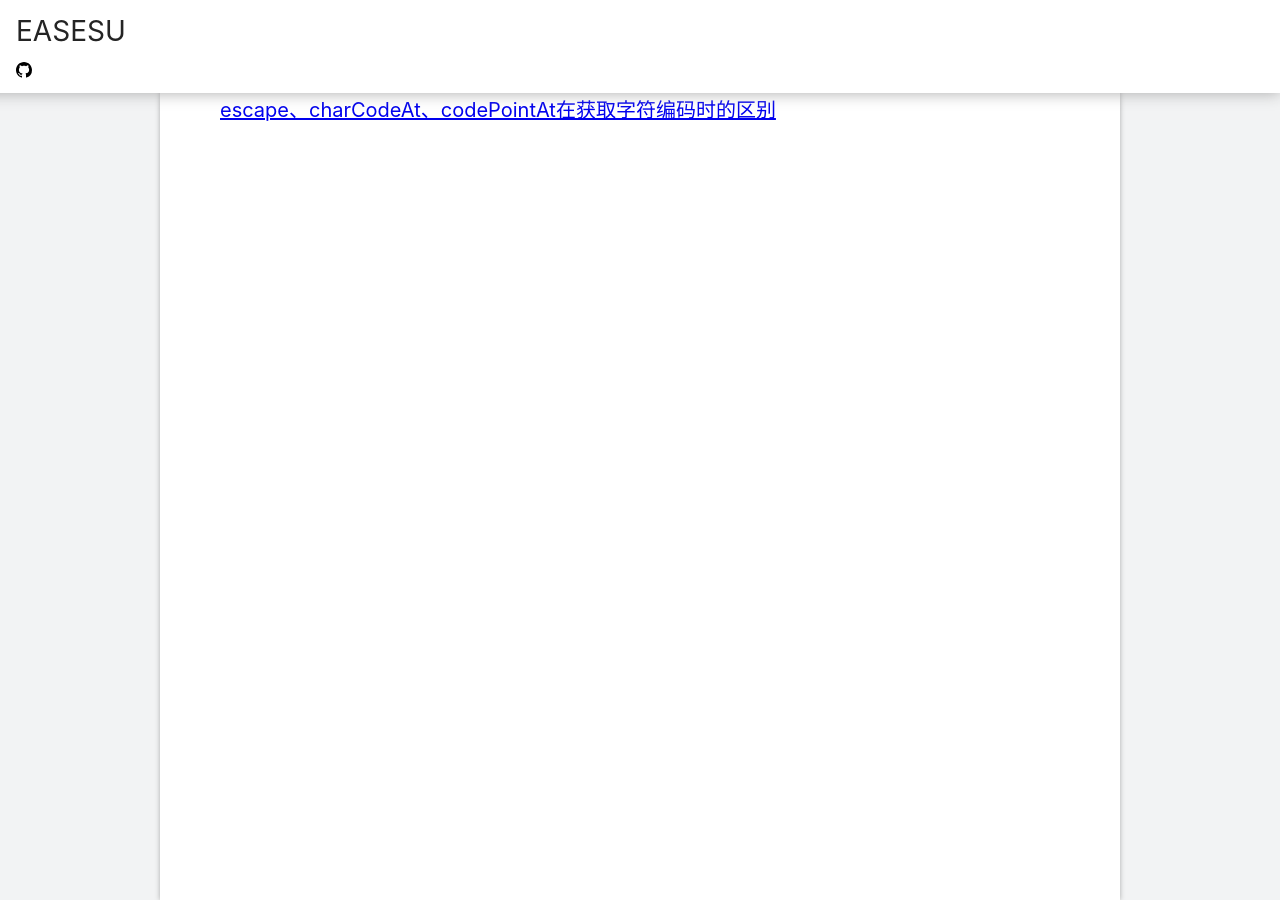
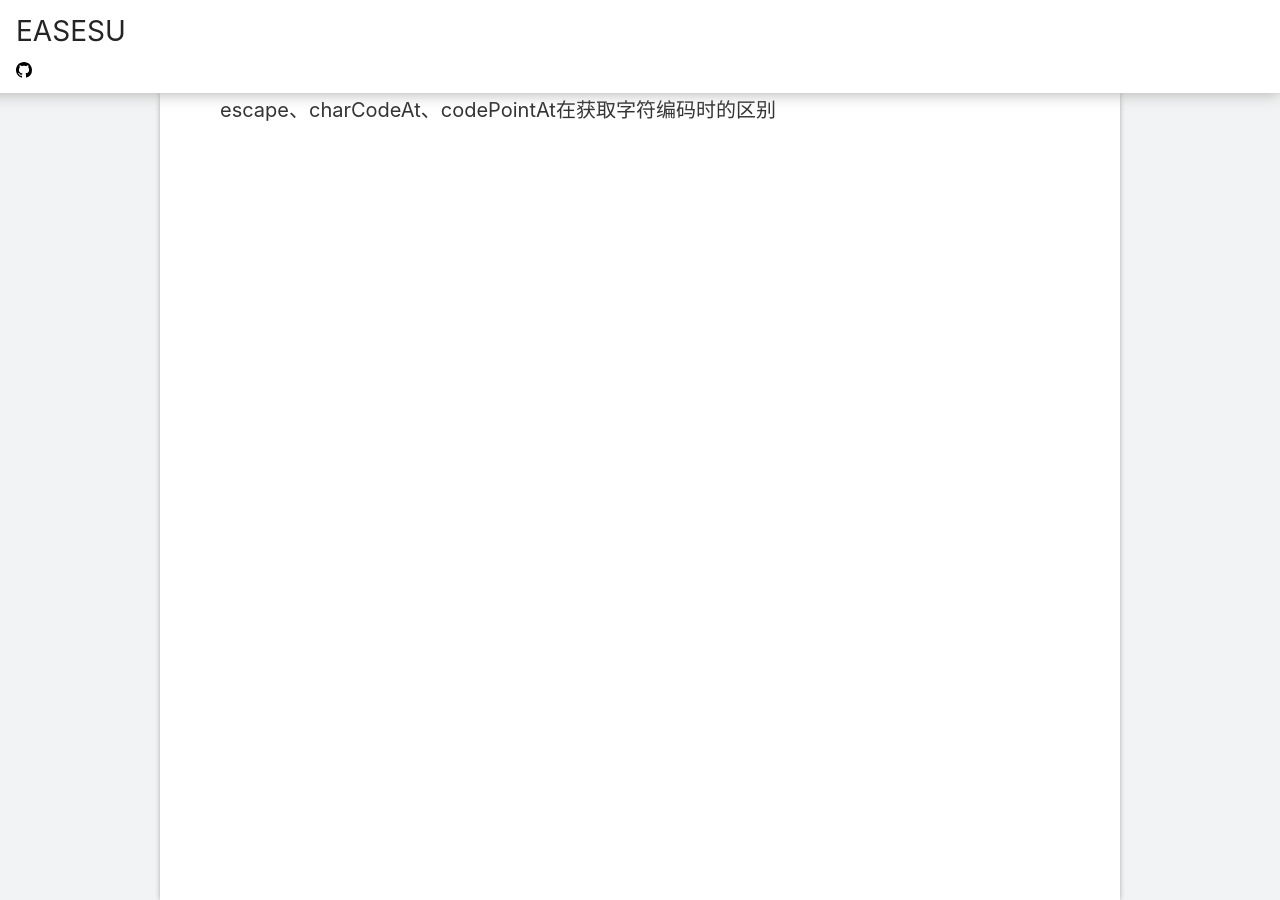
Before and after one commit to easesu/easesu.github.io, a Jekyll site: the page built from index.html, in a window 1280 px wide. Built offline with Jekyll 4.4.1, drawn with Linux system fonts in a browser that asks for light colours.

Commit message:
调整首页列表链接样式

```diff
--- a/assets/css/index.scss
+++ b/assets/css/index.scss
@@ -6,5 +6,32 @@
         padding: 15px 30px;
         font-size: 20px;
         line-height: 1.5;
+
+        a {
+            position: relative;
+            color: #333;
+            text-decoration: none;
+
+            &:after {
+                content: " ";
+                position: absolute;
+                left: 50%;
+                bottom: -3px;
+                width: 0;
+                border-bottom: 1px dotted #999;
+                transition: all 150ms;
+            }
+
+            &:hover {
+                &:after {
+                    left: 0;
+                    width: 100%;
+                }
+            }
+
+            &:visited {
+                color: #666;
+            }
+        }
     }
 }
```
